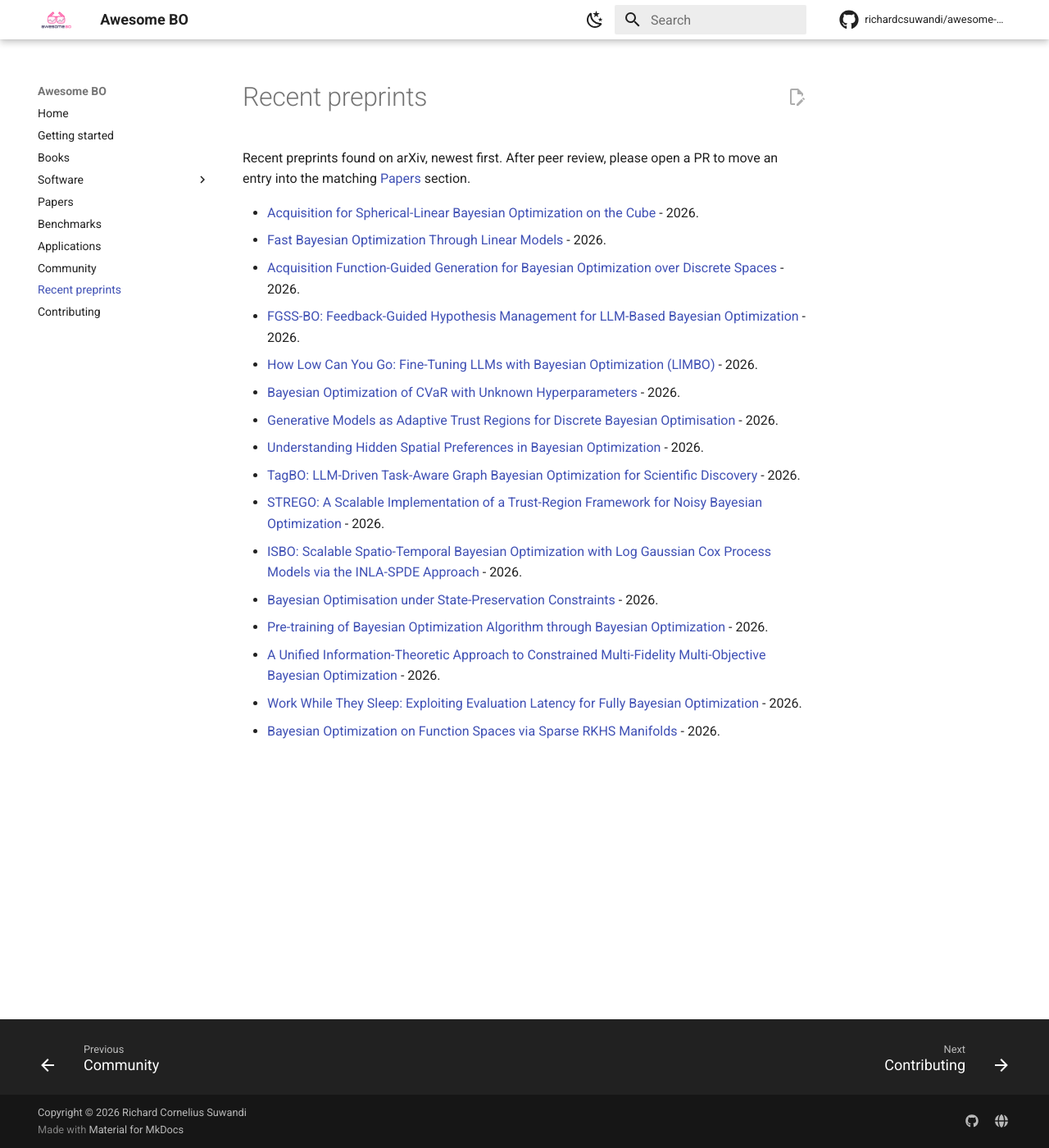
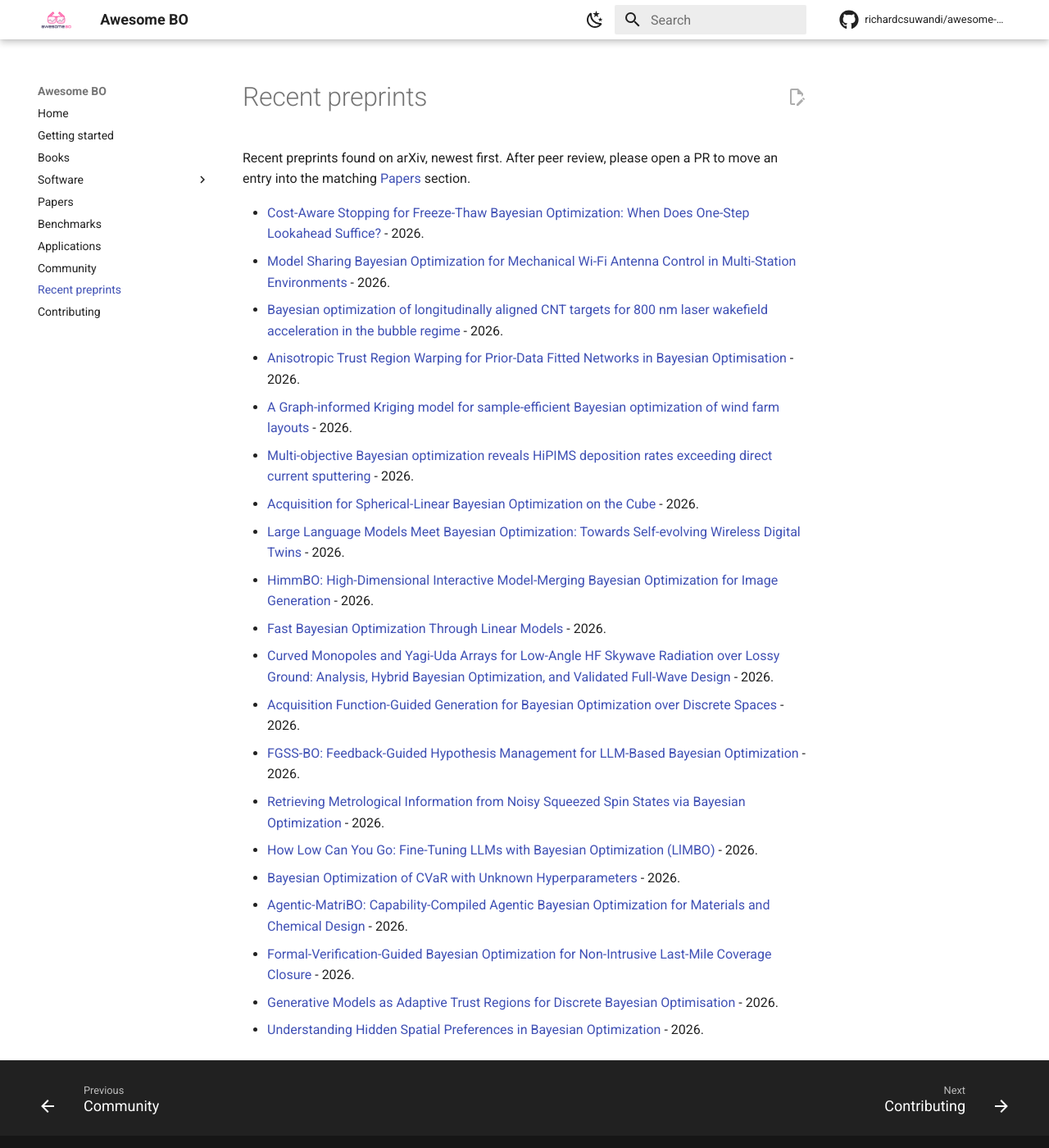
Before and after one commit to richardcsuwandi/awesome-bo, an MkDocs documentation site: the page built from docs/preprints.md, in a window 1280 px wide and 1400 px high. Shown: the whole window at 82% size. Built offline with MkDocs 1.6.1 and Material for MkDocs 9.7.7, drawn with Linux system fonts in a browser that asks for light colours; comment, search, counter and statistics services are not loaded.

Commit message:
Propose new method preprints

```diff
--- a/docs/preprints.md
+++ b/docs/preprints.md
@@ -2,19 +2,23 @@
 
 Recent preprints found on arXiv, newest first. After peer review, please open a PR to move an entry into the matching [Papers](papers.md) section.
 
+- [Cost-Aware Stopping for Freeze-Thaw Bayesian Optimization: When Does One-Step Lookahead Suffice?](https://arxiv.org/abs/2610.42085) - 2026.
+- [Model Sharing Bayesian Optimization for Mechanical Wi-Fi Antenna Control in Multi-Station Environments](https://arxiv.org/abs/2610.41469) - 2026.
+- [Bayesian optimization of longitudinally aligned CNT targets for 800 nm laser wakefield acceleration in the bubble regime](https://arxiv.org/abs/2610.38810) - 2026.
+- [Anisotropic Trust Region Warping for Prior-Data Fitted Networks in Bayesian Optimisation](https://arxiv.org/abs/2610.37737) - 2026.
+- [A Graph-informed Kriging model for sample-efficient Bayesian optimization of wind farm layouts](https://arxiv.org/abs/2610.35975) - 2026.
+- [Multi-objective Bayesian optimization reveals HiPIMS deposition rates exceeding direct current sputtering](https://arxiv.org/abs/2610.35535) - 2026.
 - [Acquisition for Spherical-Linear Bayesian Optimization on the Cube](https://arxiv.org/abs/2610.32628) - 2026.
+- [Large Language Models Meet Bayesian Optimization: Towards Self-evolving Wireless Digital Twins](https://arxiv.org/abs/2610.31192) - 2026.
+- [HimmBO: High-Dimensional Interactive Model-Merging Bayesian Optimization for Image Generation](https://arxiv.org/abs/2610.30875) - 2026.
 - [Fast Bayesian Optimization Through Linear Models](https://arxiv.org/abs/2610.29580) - 2026.
+- [Curved Monopoles and Yagi-Uda Arrays for Low-Angle HF Skywave Radiation over Lossy Ground: Analysis, Hybrid Bayesian Optimization, and Validated Full-Wave Design](https://arxiv.org/abs/2610.24368) - 2026.
 - [Acquisition Function-Guided Generation for Bayesian Optimization over Discrete Spaces](https://arxiv.org/abs/2610.22763) - 2026.
 - [FGSS-BO: Feedback-Guided Hypothesis Management for LLM-Based Bayesian Optimization](https://arxiv.org/abs/2610.21246) - 2026.
+- [Retrieving Metrological Information from Noisy Squeezed Spin States via Bayesian Optimization](https://arxiv.org/abs/2610.19471) - 2026.
 - [How Low Can You Go: Fine-Tuning LLMs with Bayesian Optimization (LlMBO)](https://arxiv.org/abs/2610.18504) - 2026.
 - [Bayesian Optimization of CVaR with Unknown Hyperparameters](https://arxiv.org/abs/2610.18306) - 2026.
+- [Agentic-MatriBO: Capability-Compiled Agentic Bayesian Optimization for Materials and Chemical Design](https://arxiv.org/abs/2610.17832) - 2026.
+- [Formal-Verification-Guided Bayesian Optimization for Non-Intrusive Last-Mile Coverage Closure](https://arxiv.org/abs/2610.17449) - 2026.
 - [Generative Models as Adaptive Trust Regions for Discrete Bayesian Optimisation](https://arxiv.org/abs/2610.16992) - 2026.
 - [Understanding Hidden Spatial Preferences in Bayesian Optimization](https://arxiv.org/abs/2610.14696) - 2026.
-- [TagBO: LLM-Driven Task-Aware Graph Bayesian Optimization for Scientific Discovery](https://arxiv.org/abs/2610.14626) - 2026.
-- [STREGO: A Scalable Implementation of a Trust-Region Framework for Noisy Bayesian Optimization](https://arxiv.org/abs/2610.14338) - 2026.
-- [ISBO: Scalable Spatio-Temporal Bayesian Optimization with Log Gaussian Cox Process Models via the INLA-SPDE Approach](https://arxiv.org/abs/2610.12213) - 2026.
-- [Bayesian Optimisation under State-Preservation Constraints](https://arxiv.org/abs/2610.12150) - 2026.
-- [Pre-training of Bayesian Optimization Algorithm through Bayesian Optimization](https://arxiv.org/abs/2610.10186) - 2026.
-- [A Unified Information-Theoretic Approach to Constrained Multi-Fidelity Multi-Objective Bayesian Optimization](https://arxiv.org/abs/2610.10174) - 2026.
-- [Work While They Sleep: Exploiting Evaluation Latency for Fully Bayesian Optimization](https://arxiv.org/abs/2610.08969) - 2026.
-- [Bayesian Optimization on Function Spaces via Sparse RKHS Manifolds](https://arxiv.org/abs/2610.07417) - 2026.
```
Also changed, not shown: README.md (+12 -8 lines).
